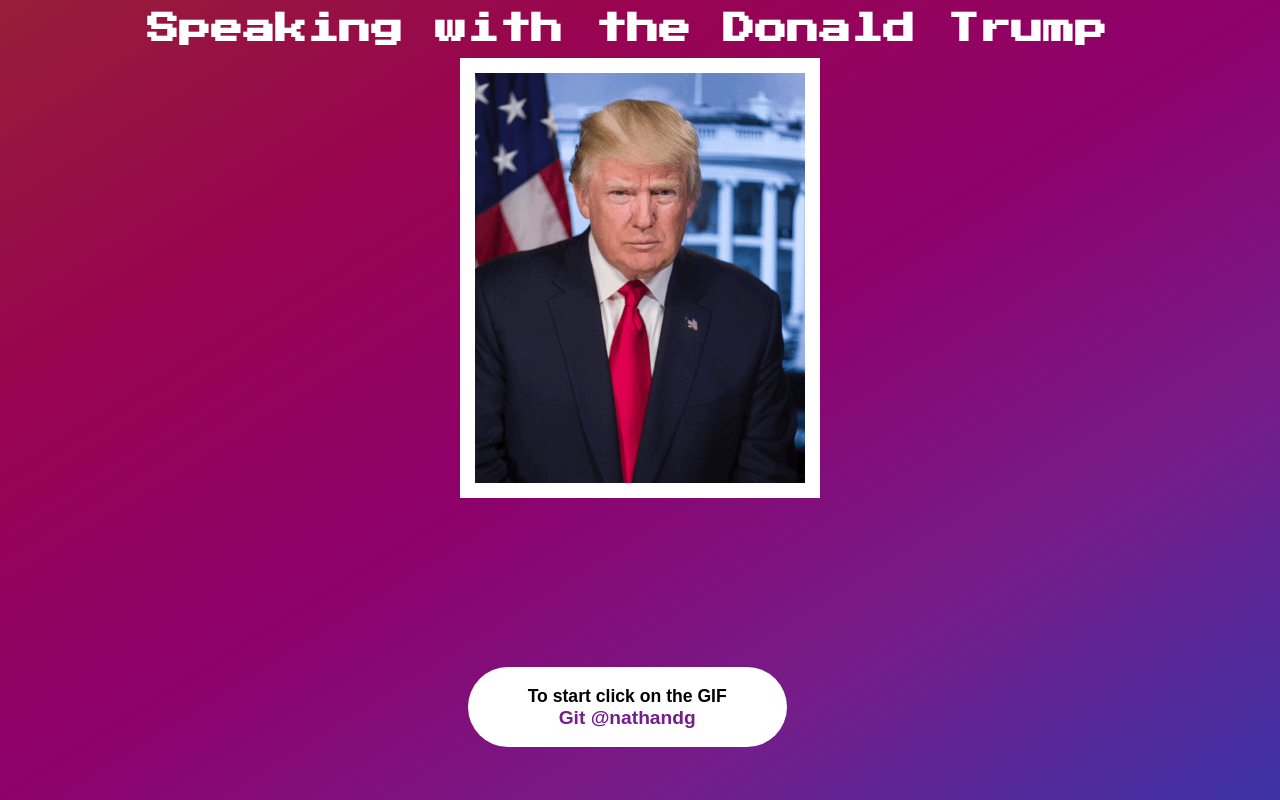
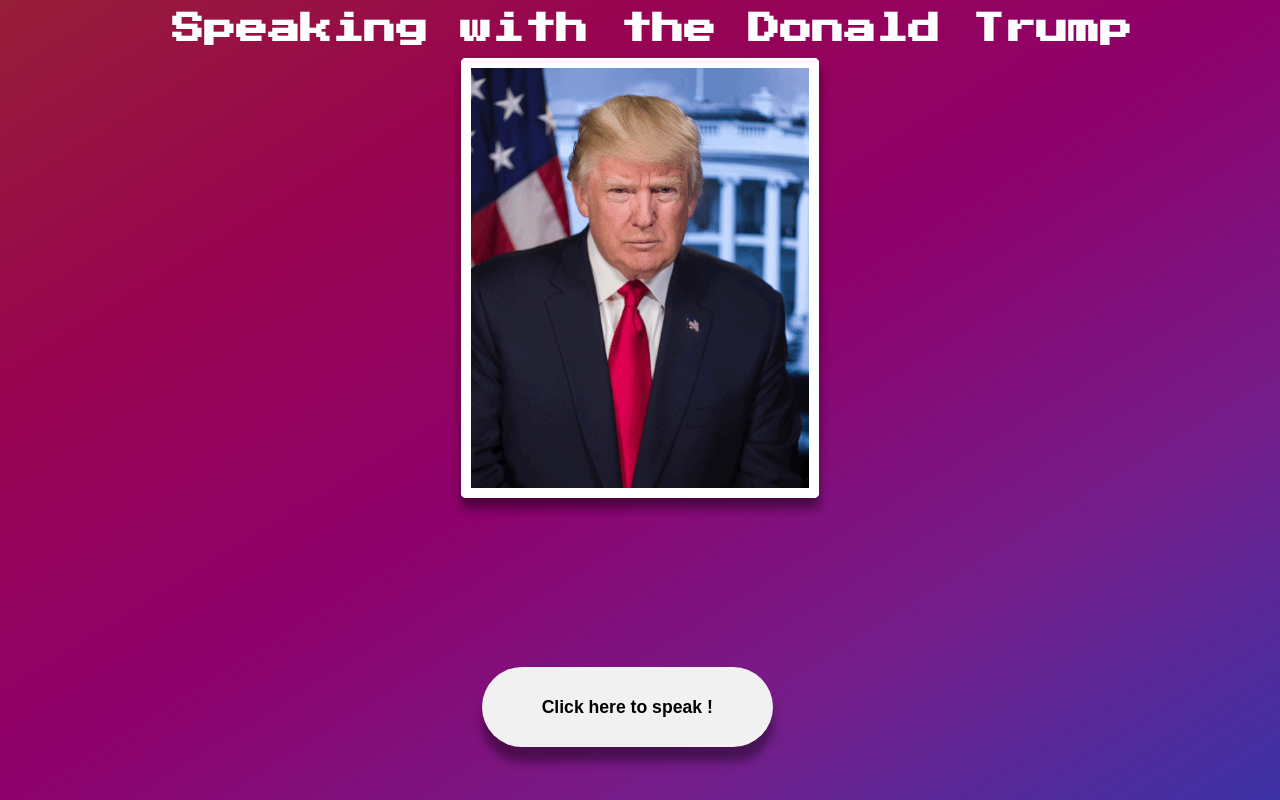
Before and after one commit to nathandg/gif-talker-bard, a website: page src/public/views/index.html in a window 1280 px wide. Both pictures are taken after a click on the element 627 px from the left and 356 px from the top of the page. Drawn offline with Linux system fonts and the light colour scheme.

Commit message:
:hammer: instructions to satrt

```diff
--- a/src/public/scripts/script.js
+++ b/src/public/scripts/script.js
@@ -1,13 +1,14 @@
+const transcriptionContainer = document.getElementById("footer");
 // Load the Gif
 const gifContainer = document.getElementById("imagecontainer");
 const gif = document.getElementById("exampleimg");
 const sup1 = new SuperGif({ gif });
 
 const fistClick = () => {
-  startRecognition();
+  transcription.textContent = "Click here to speak !";
   gifContainer?.removeEventListener("click", fistClick);
-  gifContainer?.addEventListener("click", () => {
-    window.location.reload();
+  transcriptionContainer?.addEventListener("click", () => {
+    startRecognition();
   });
 }
 
--- a/src/public/styles/index.css
+++ b/src/public/styles/index.css
@@ -37,7 +37,13 @@ h1 {
   font-size: 2rem;
   color: #fff;
   font-family: 'Press Start 2P', cursive;
-  margin: 0px, 90px;
+  padding-left: 50px;
+}
+
+@media screen and (max-height: 500px) {
+  h1 {
+    display: none;
+  }
 }
 
 h2 {
@@ -50,7 +56,9 @@ h2 {
 .superGifCanvas {
   margin-top: 30px;
   height: 55vh;
-  border: 15px solid #fff;
+  border: 10px solid #fff;
+  border-radius: 5px;
+  box-shadow: 0px 10px 10px rgba(0, 0, 0, 0.164);
 }
 
 #imagecontainer:hover {
@@ -64,6 +72,7 @@ h2 {
   width: auto;
   padding: 0px 60px;
   height: 10vh;
-  background-color: #fff;
-  border-radius: 90px;
+  background-color: #f1f1f1;
+  border-radius: 60px;
+  box-shadow: 0px 15px 10px rgba(0, 0, 0, 0.39);
 }
```
